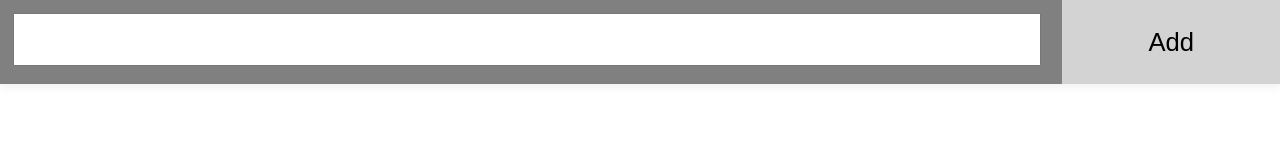
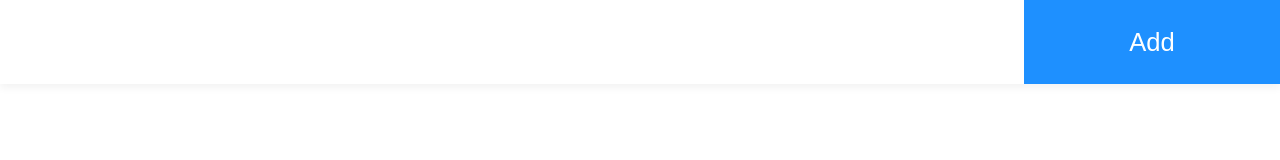
Before and after one commit to torinberger/vue-todolist, a website: page public/index.html in a window 1280 px wide. Drawn offline with nearby package versions, Linux system fonts and the light colour scheme.

Commit message:
Improved CSS

```diff
--- a/public/general.css
+++ b/public/general.css
@@ -13,17 +13,19 @@ body {
 
 #add-item-input {
   width: 78vw;
-  height: 3vh;
+  height: calc(10.5vh - 2vw);
+  padding: 1vw;
+  border: 0;
+  margin: 0;
   font-size: 2vw;
-  padding: 1vw;
-  margin: 1vw;
 }
 
 #add-item-submit {
   float: right;
-  background: lightgrey;
+  background: #1e90ff;
+  color: white;
   border: 0px;
-  width: 17vw;
+  width: 20vw;
   height: 10.5vh;
   font-size: 2vw;
   padding: 1vw;
@@ -41,7 +43,8 @@ li {
   font-size: 1.5vw;
   font-family: sans-serif;
   width: 90vw;
-  margin: 5vw;
+  margin: 2vw;
+  border-radius: 2px;
   margin-left: 4vw;
   margin-bottom: 0vw;
   height: 4vh;
```
